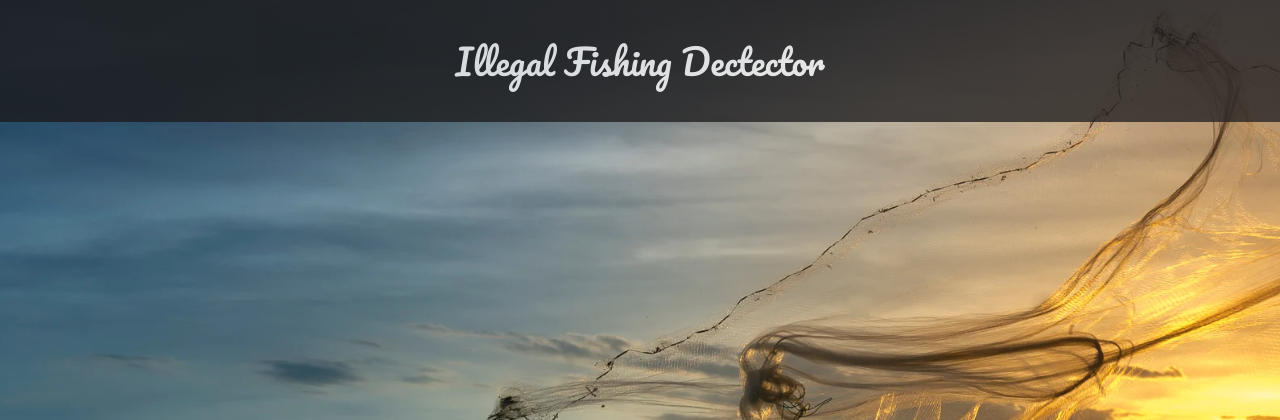
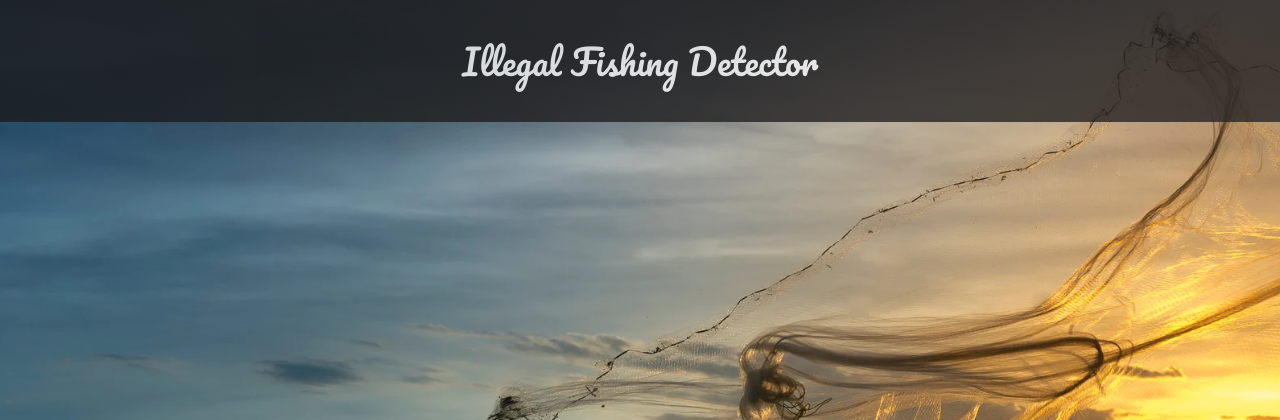
Before and after one commit to FathimaSheerin/Coastal-Fisherman-AId, a Flask app: template Coastal Fisherman Aid/templates/result.html in a window 1280 px wide. Shown: the top 420 px of the page. Run offline with Flask 3, Linux system fonts and the light colour scheme; the template is opened without the code that fills it, so the values that code supplies are empty; parts of the project's set-up code (start-up, migrations or seed data) failed here and were passed over; some libraries are stand-ins or nearby versions.

Commit message:
Update result.html

```diff
--- a/Coastal Fisherman Aid/templates/result.html
+++ b/Coastal Fisherman Aid/templates/result.html
@@ -1,13 +1,14 @@
 <!DOCTYPE html>
-
 <html lang="en" dir="ltr">
 <head>
     <meta charset="utf-8">
     <meta name="viewport" content="width=device-width, initial-scale=1.0">
     <title>Illegal Fishing Detector</title>
+
+    <!-- External CSS and font links -->
     <link rel="stylesheet" type="text/css" href="{{ url_for('static', filename='style.css') }}">
     <script src="https://kit.fontawesome.com/5f3f547070.js" crossorigin="anonymous"></script>
-		<link rel="website icon" type="png" href = "static\WhatsApp Image 2023-02-21 at 4.02.17 PM.jpeg">
+    <link rel="icon" type="image/png" href="static/WhatsApp Image 2023-02-21 at 4.02.17 PM.jpeg">
     <link href="https://fonts.googleapis.com/css2?family=Pacifico&display=swap" rel="stylesheet">
 </head>
 
@@ -15,17 +16,17 @@
 
     <!-- Website Title -->
     <div class="container">
-            <h2 class='container-heading'><span class="heading_font">Illegal Fishing Dectector</span></h2>
+        <h2 class="container-heading">
+            <span class="heading_font">Illegal Fishing Detector</span>
+        </h2>
     </div>
 
-		<!-- Result -->
+    <!-- Result Section -->
     <div class="results">
-			{% if prediction==0 %}
-				<h1><span class='safe'>No Illegal Fishing is detected in this vessel</span></h1>
-
-			{% elif prediction==1  %}
-				<h1><span class='danger'>Yes,Illegal Fishing is detected in this vessel</span></h1>
-
+        {% if prediction == 0 %}
+            <h1><span class="safe">No Illegal Fishing is detected in this vessel</span></h1>
+        {% elif prediction == 1 %}
+            <h1><span class="danger">Yes, Illegal Fishing is detected in this vessel</span></h1>
         {% endif %}
     </div>
 
```
Lines whose indentation alone changed are shown as unchanged.
